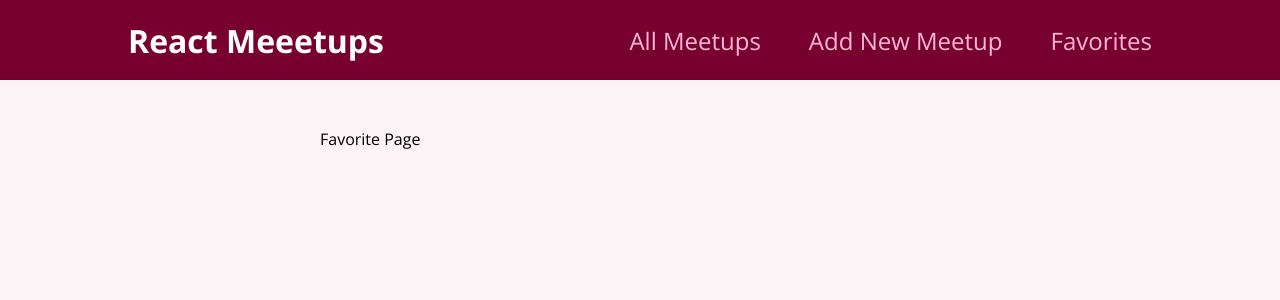
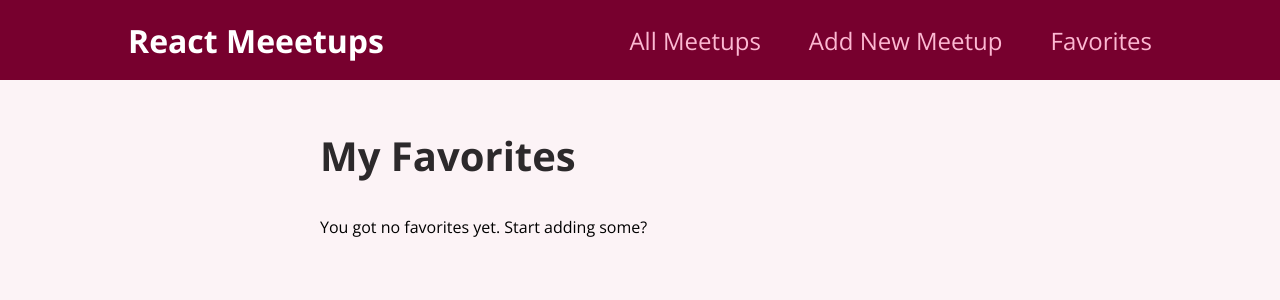
Before and after one commit to NeneWang/Practice-Nextjs, a React (Create React App) app in the folder ReactProjects/gettingStarted/: page /favorites in a window 1280 px wide. Shown: the top 300 px of the page. Built offline with nearby package versions, Linux system fonts and the light colour scheme.

Commit message:
my react app | Meetups App | meetup item | favorites Context | List

```diff
--- a/ReactProjects/gettingStarted/src/pages/Favorites.js
+++ b/ReactProjects/gettingStarted/src/pages/Favorites.js
@@ -1,5 +1,21 @@
+import { useContext } from "react";
+import FavoritesContext from "../store/favorites-context";
+import MeetupList from "../components/meetups/MeetupList";
+
 function FavoritesPage() {
-    return <div>Favorite Page</div>;
+  const favoritesCtx = useContext(FavoritesContext);
+  let content;
+  if(favoritesCtx.totalFavorites === 0){
+    content = <p> You got no favorites yet. Start adding some? </p>
+  }else{
+    content = <MeetupList meetups={favoritesCtx.favorites} />
   }
+  return (
+    <section>
+      <h1>My Favorites</h1>
+      {content}
+    </section>
+  );
+}
 
-  export default FavoritesPage;
+export default FavoritesPage;
```
